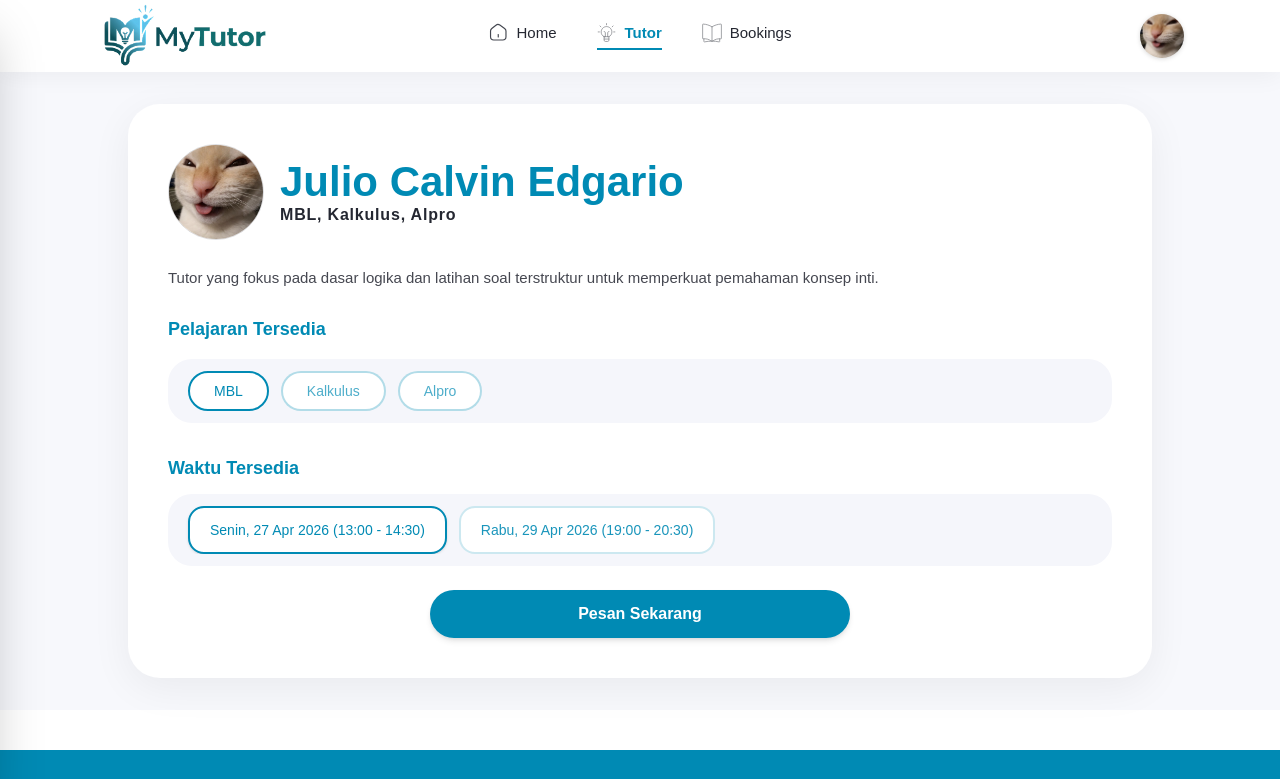
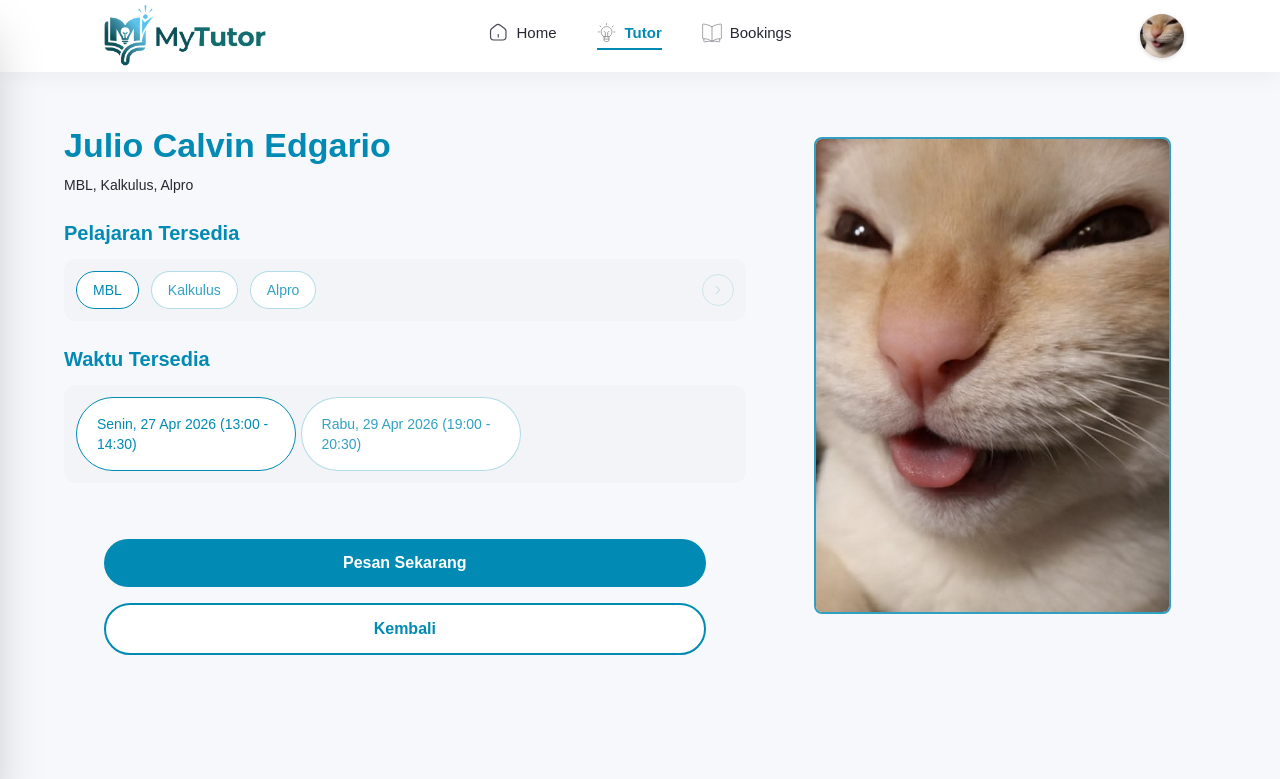
Before and after one commit to JeremyTjahjana/MyTutor, a Next.js app: page /tutor/1/schedule in a window 1280 px wide. Shown: the top 779 px of the page. Built offline with nearby package versions, Linux system fonts and the light colour scheme.

Commit message:
change schedule page

```diff
--- a/app/components/Navbar.tsx
+++ b/app/components/Navbar.tsx
@@ -40,7 +40,11 @@ const Navbar = () => {
   return (
     <header className="sticky top-0 z-50 bg-[var(--putih)]/95 backdrop-blur-sm shadow-[0px_4px_25px_0px_#0000000D] shadow-[0px_2px_16px_0px_#0000000D]">
       <nav className="h-[72px] w-full px-4 sm:px-6 md:px-10 lg:px-16 xl:px-24 flex items-center justify-center text-[var(--gelap)] relative">
-        <Link href="/" aria-label="Go to home page" className="inline-flex absolute left-4 sm:left-6 md:left-10 lg:left-16 xl:left-24">
+        <Link
+          href="/"
+          aria-label="Go to home page"
+          className="inline-flex absolute left-4 sm:left-6 md:left-10 lg:left-16 xl:left-24"
+        >
           <Image
             src={assets.logo2}
             alt="MyTutor logo"
--- a/app/tutor/[id]/schedule/page.tsx
+++ b/app/tutor/[id]/schedule/page.tsx
@@ -1,20 +1,60 @@
-import React from "react";
-import PelajaranTersedia from "../../../components/Tutor/Schedule/PelajaranTersedia";
-import Pesan from "../../../components/Tutor/Schedule/Pesan";
-import Profile from "@/app/components/Tutor/Schedule/Profile";
-
-const page = () => {
+"use client";
+import React, { useMemo, useState } from "react";
+import { useParams } from "next/navigation";
+import { dummyTutor } from "@/app/assets/assets";
+import {
+  ScheduleHeader,
+  SubjectsSection,
+  TimeSlotsSection,
+  ActionsSection,
+  TutorProfileCard,
+} from "@/app/components/Tutor/Schedule";
+export default function SchedulePage() {
+  const params = useParams();
+  const tutorId = Number(params.id);
+  const tutor = useMemo(
+    () => dummyTutor.find((t) => t.id === tutorId) ?? dummyTutor[0],
+    [tutorId],
+  );
+  const [activeMatkul, setActiveMatkul] = useState(0);
+  const [activeTime, setActiveTime] = useState(0);
+  const [mobilePage, setMobilePage] = useState(0);
+  const selectedTime = tutor.waktu[activeTime];
+  const confirmationHref = selectedTime
+    ? `/tutor/${tutorId}/confirmation?${new URLSearchParams({ matkul: tutor.matkuls[activeMatkul] ?? "", hari: selectedTime.hari, jamMulai: selectedTime.jamMulai, jamSelesai: selectedTime.jamSelesai, tanggal: selectedTime.tanggal }).toString()}`
+    : undefined;
   return (
-    <main className="h-auto bg-[#F7F8FC] px-4 py-8 sm:px-6 lg:px-10">
-      <div className="mx-auto max-w-5xl rounded-[32px] bg-white p-6 shadow-[0_10px_40px_rgba(0,0,0,0.06)] sm:p-8 lg:p-10">
-        <Profile />
-        <PelajaranTersedia />
-        <div className="mt-6">
-          <Pesan />
-        </div>
-      </div>
+    <main className="min-h-screen bg-[#F7F8FC] px-4 py-6 sm:px-6 lg:px-12">
+      {" "}
+      <div className="mx-auto w-full max-w-6xl">
+        {" "}
+        <div className="grid grid-cols-1 lg:grid-cols-10 gap-6">
+          {" "}
+          {/* ── Left: content (60%) ── */}{" "}
+          <div className="lg:col-span-6 flex flex-col gap-6">
+            {" "}
+            <ScheduleHeader tutor={tutor} />{" "}
+            <SubjectsSection
+              matkuls={tutor.matkuls}
+              activeMatkul={activeMatkul}
+              onMatkul={setActiveMatkul}
+            />{" "}
+            <TimeSlotsSection
+              waktuList={tutor.waktu}
+              activeTime={activeTime}
+              onTimeSelect={setActiveTime}
+              mobilePage={mobilePage}
+              onMobilePageChange={setMobilePage}
+            />{" "}
+            <ActionsSection
+              tutorId={tutorId}
+              confirmationHref={confirmationHref}
+            />{" "}
+          </div>{" "}
+          {/* ── Right: profile photo (40%), desktop only ── */}{" "}
+          <TutorProfileCard tutor={tutor} />{" "}
+        </div>{" "}
+      </div>{" "}
     </main>
   );
-};
-
-export default page;
+}
```
